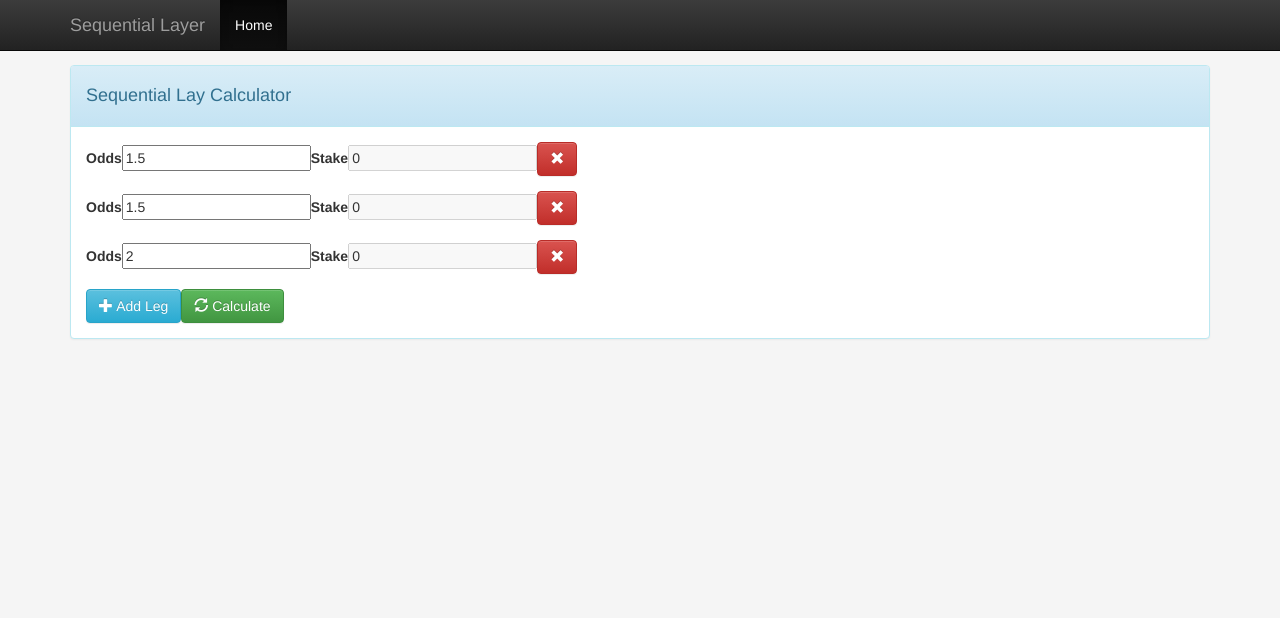
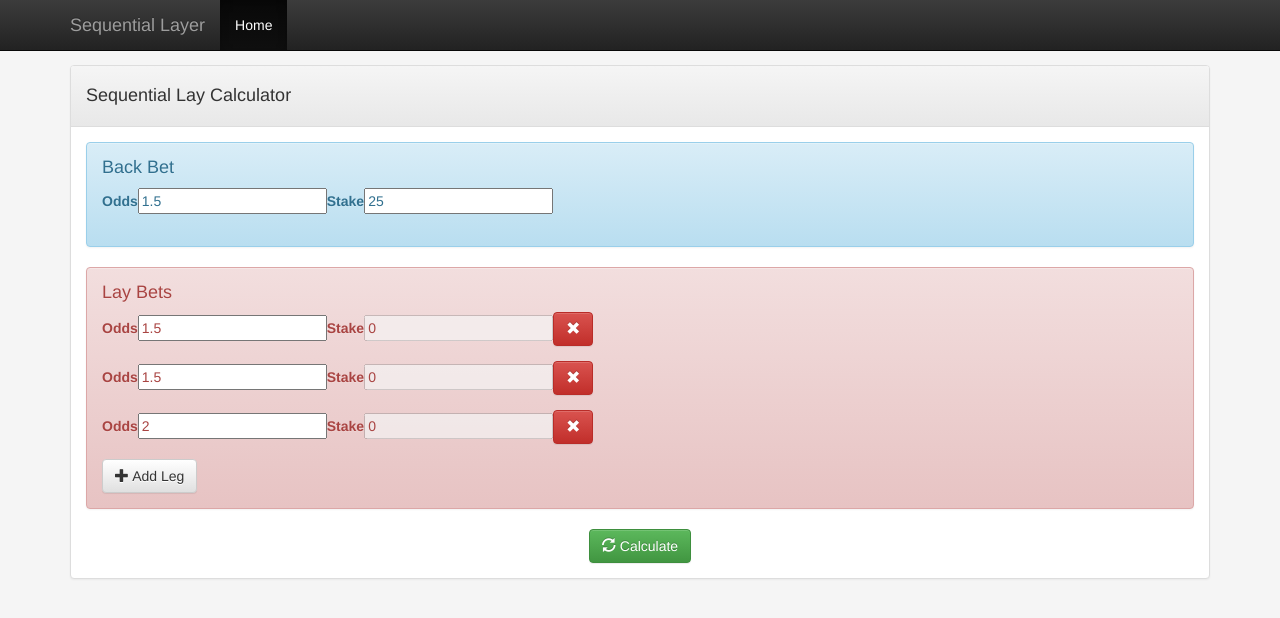
Before and after one commit to richard-ob/sequential-layer, a Vue app: page / in a window 1280 px wide. Shown: the top 618 px of the page. Built offline with nearby package versions, Linux system fonts and the light colour scheme.

Commit message:
Added alert styling to back and lay form groups

```diff
--- a/src/components/SequentialLayCalculator.vue
+++ b/src/components/SequentialLayCalculator.vue
@@ -1,11 +1,22 @@
 <template>
   <div class="sequential-lay-calculator">
-    <div class="panel panel-info">
+    <div class="panel panel-default">
       <div class="panel-heading">
         <h4>Sequential Lay Calculator</h4>
       </div>
       <div class="panel-body">
         <form>
+          <div class="alert alert-info">
+            <h4>Back Bet</h4>
+            <div class="form-group">
+              <label>Odds</label>
+              <input type="text" v-model="backBet.odds"/>
+              <label>Stake</label>
+              <input type="text" v-model="backBet.stake"/>
+            </div>
+          </div>
+          <div class="alert alert-danger">
+            <h4>Lay Bets</h4>
             <div class="form-group" v-for="leg in legs">
               <label>Odds</label>
               <input type="text" v-model="leg.odds"/>
@@ -13,8 +24,11 @@
               <input type="text" v-model="leg.stake" disabled/>
               <button type="button" class="btn btn-danger" v-on:click="removeLeg(leg)"><i class="glyphicon glyphicon-remove"></i></button>
             </div>
-        <button type="button" class="btn btn-info" v-on:click="addLeg"><i class="glyphicon glyphicon-plus"></i> Add Leg</button>
+            <button type="button" class="btn btn-default" v-on:click="addLeg"><i class="glyphicon glyphicon-plus"></i> Add Leg</button>
+          </div>
+          <div class="text-center">
             <button type="button" class="btn btn-success" v-on:click="calculate"><i class="glyphicon glyphicon-refresh"></i> Calculate</button>
+          </div>
         </form>
       </div>
     </div>
@@ -26,6 +40,7 @@ export default {
   name: 'sequential-lay-calculator',
   data () {
     return {
+      backBet: {odds: 1.5, stake: 25},
       legs: [
         {odds: 1.5, stake: 0},
         {odds: 1.5, stake: 0},
```
Lines whose indentation alone changed are shown as unchanged.
